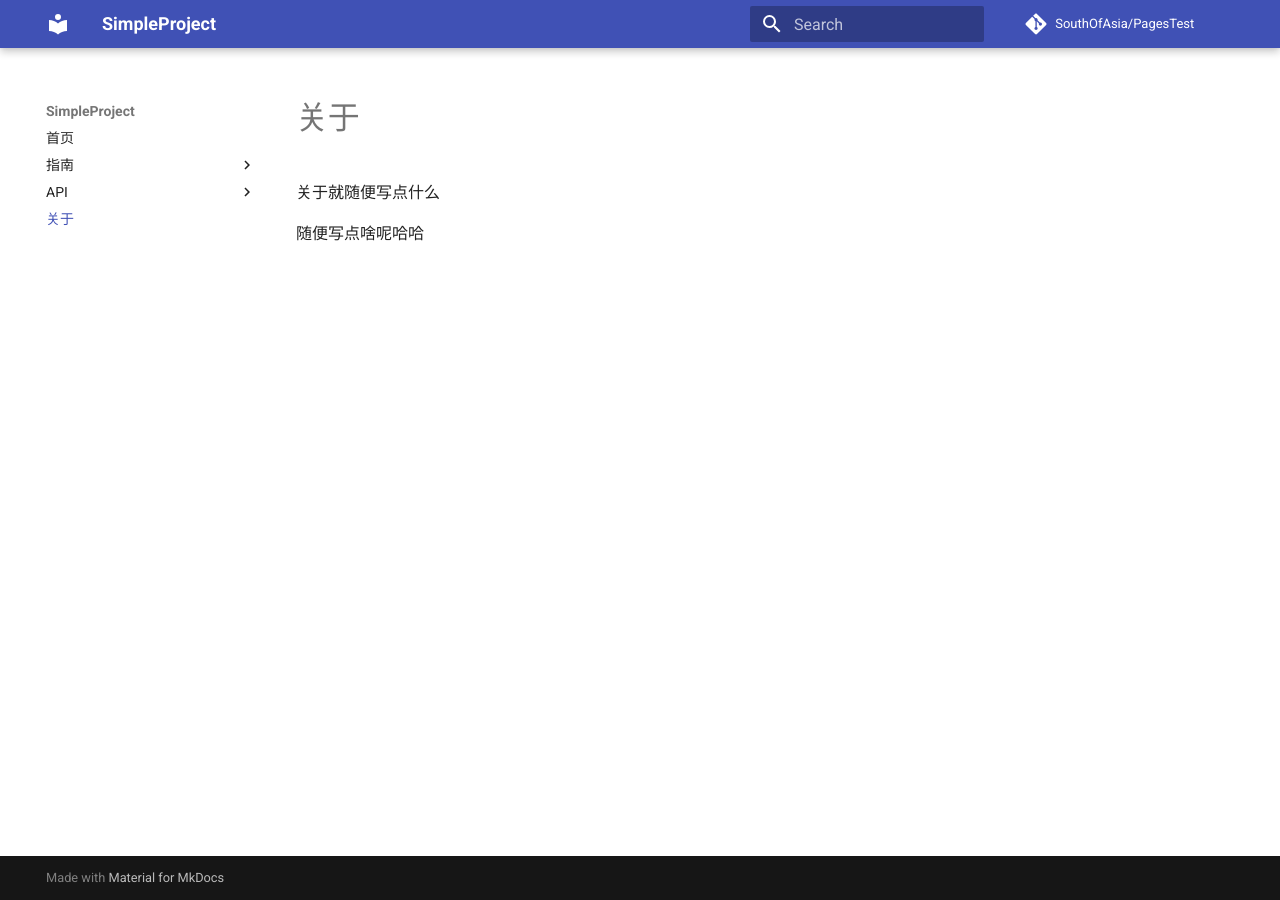
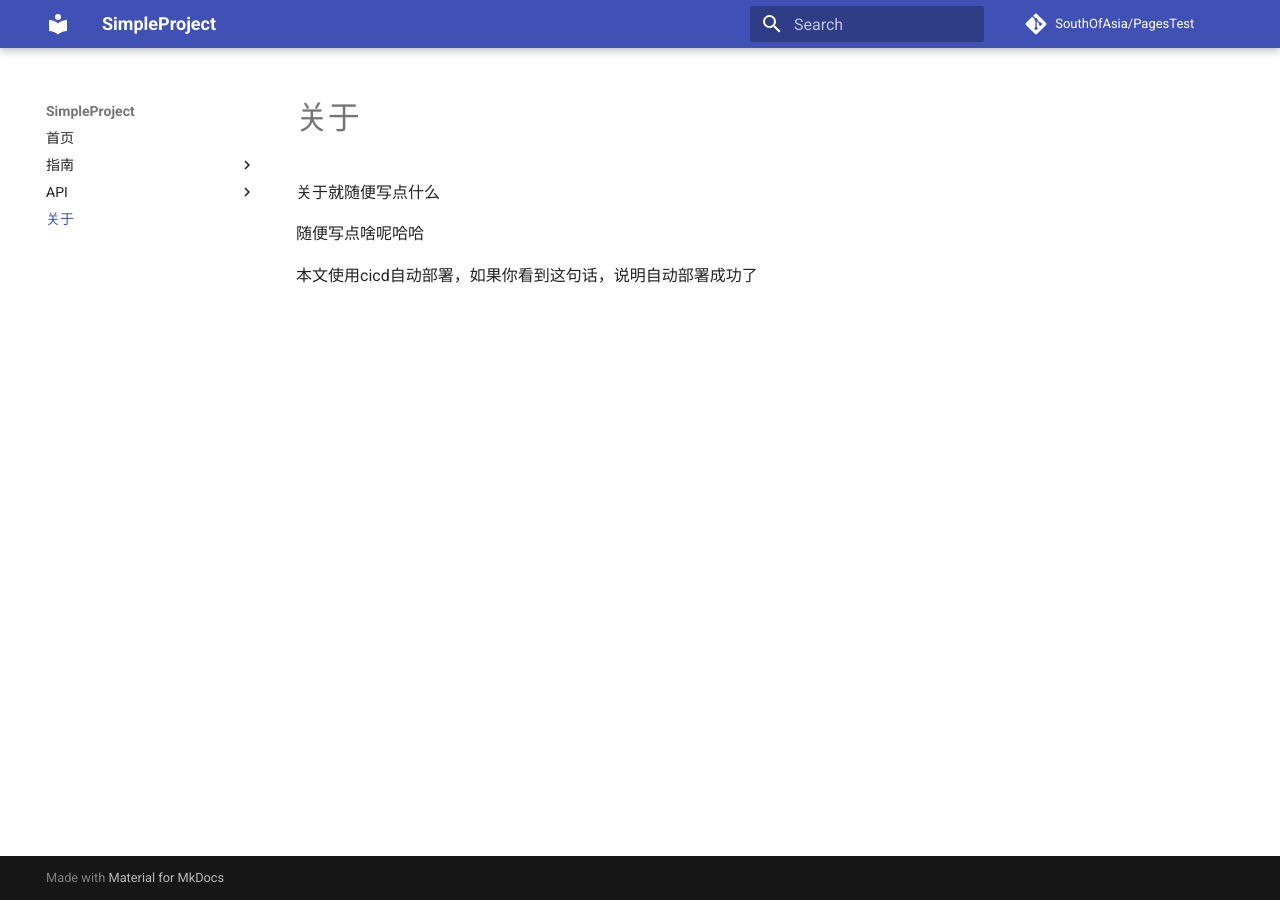
Before and after one commit to SouthOfAsia/PagesTest, an MkDocs documentation site: the page built from docs/about.md, in a window 1280 px wide. Built offline with MkDocs 1.6.1 and Material for MkDocs 9.7.7, drawn with Linux system fonts in a browser that asks for light colours; comment, search, counter and statistics services are not loaded.

Commit message:
update docs

```diff
--- a/docs/about.md
+++ b/docs/about.md
@@ -3,3 +3,5 @@
 关于就随便写点什么
 
 随便写点啥呢哈哈
+
+本文使用cicd自动部署，如果你看到这句话，说明自动部署成功了
```
Also changed, not shown: 2 other files.
